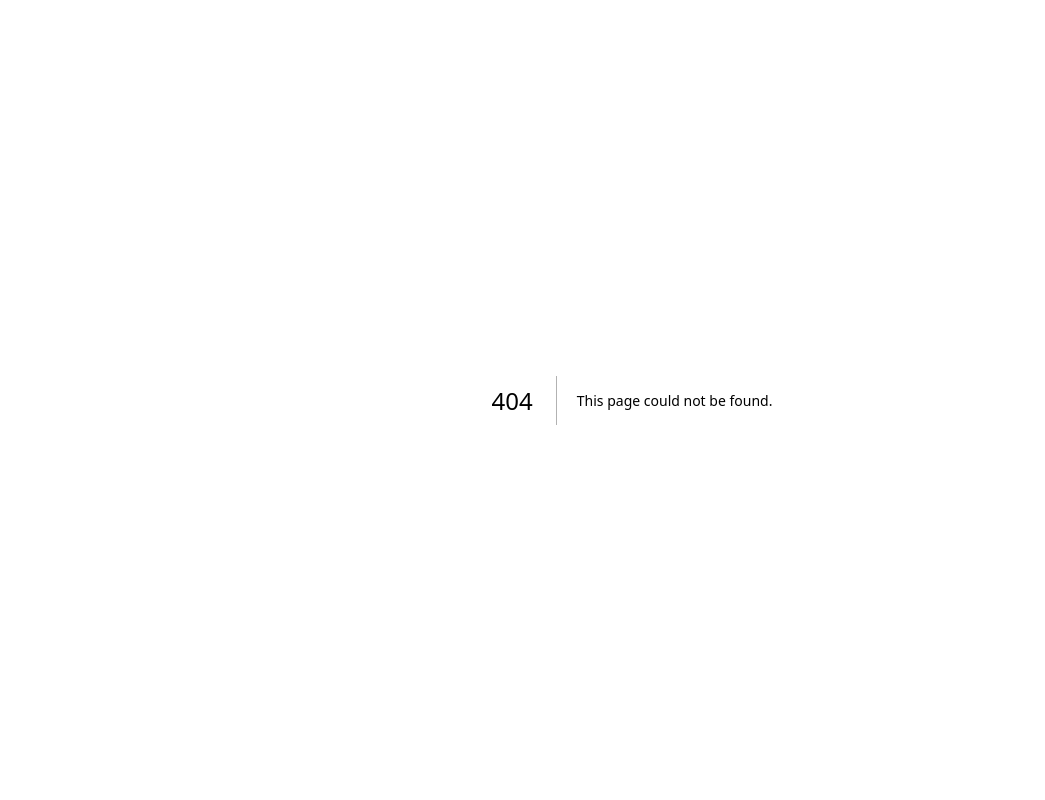
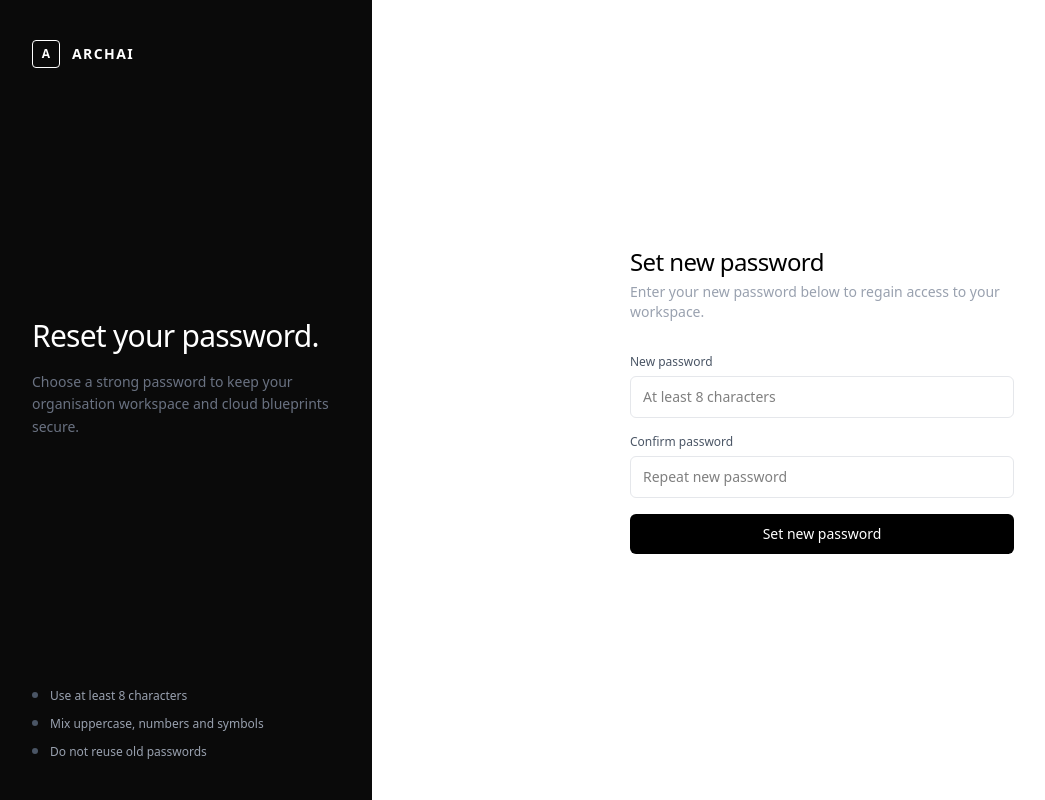
Before and after one commit to sandhyasneha/archai-frontend, a Next.js app: page /auth/reset-password in a window 1280 px wide. Before the commit this address had no page. Shown: the whole page, without its empty margins (8-1053 px from the left). Built offline with nearby package versions, Linux system fonts and the light colour scheme; no server answers.

Commit message:
add forgot password + reset password flow

```diff
--- /dev/null
+++ b/app/auth/reset-password/page.tsx
@@ -0,0 +1,129 @@
+'use client'
+
+import { useState } from 'react'
+import { useRouter } from 'next/navigation'
+import { createClient } from '@/lib/supabase/client'
+
+export default function ResetPasswordPage() {
+  const router = useRouter()
+  const supabase = createClient()
+  const [password, setPassword] = useState('')
+  const [confirm, setConfirm] = useState('')
+  const [loading, setLoading] = useState(false)
+  const [error, setError] = useState('')
+  const [strength, setStrength] = useState(0)
+
+  function checkStrength(value: string) {
+    let score = 0
+    if (value.length >= 8) score++
+    if (/[A-Z]/.test(value)) score++
+    if (/[0-9]/.test(value)) score++
+    if (/[^A-Za-z0-9]/.test(value)) score++
+    setStrength(score)
+  }
+
+  const strengthLabel = ['', 'Weak', 'Fair', 'Good', 'Strong']
+  const strengthColor = ['', '#c0392b', '#b7860b', '#1a7a4a', '#1a7a4a']
+  const strengthWidth = ['0%', '25%', '50%', '75%', '100%']
+
+  async function handleReset(e: React.FormEvent) {
+    e.preventDefault()
+    setError('')
+    if (password.length < 8) { setError('Password must be at least 8 characters.'); return }
+    if (password !== confirm) { setError('Passwords do not match.'); return }
+    setLoading(true)
+    const { error } = await supabase.auth.updateUser({ password })
+    setLoading(false)
+    if (error) setError(error.message)
+    else router.push('/dashboard')
+  }
+
+  return (
+    <div className="flex h-screen w-full">
+      <div className="w-[380px] flex-shrink-0 bg-[#0a0a0a] text-white flex flex-col justify-between p-10">
+        <div className="flex items-center gap-3">
+          <div className="w-7 h-7 border border-white rounded flex items-center justify-center text-xs font-bold">A</div>
+          <span className="text-sm font-semibold tracking-widest uppercase">ArchAI</span>
+        </div>
+        <div>
+          <h1 className="text-3xl font-medium leading-tight tracking-tight mb-4">
+            Reset your password.
+          </h1>
+          <p className="text-sm text-gray-500 leading-relaxed">
+            Choose a strong password to keep your organisation workspace and cloud blueprints secure.
+          </p>
+        </div>
+        <div className="flex flex-col gap-3">
+          {[
+            'Use at least 8 characters',
+            'Mix uppercase, numbers and symbols',
+            'Do not reuse old passwords',
+          ].map((f) => (
+            <div key={f} className="flex items-start gap-3 text-xs text-gray-400">
+              <div className="w-1.5 h-1.5 rounded-full bg-gray-600 mt-1 flex-shrink-0" />
+              {f}
+            </div>
+          ))}
+        </div>
+      </div>
+
+      <div className="flex-1 flex items-center justify-center p-10 bg-white">
+        <div className="w-full max-w-sm">
+          <h2 className="text-2xl font-medium tracking-tight mb-1">Set new password</h2>
+          <p className="text-sm text-gray-400 mb-8">
+            Enter your new password below to regain access to your workspace.
+          </p>
+
+          <form onSubmit={handleReset} className="flex flex-col gap-4">
+            <div>
+              <label className="block text-xs font-medium text-gray-600 mb-1.5">New password</label>
+              <input
+                type="password"
+                value={password}
+                onChange={e => { setPassword(e.target.value); checkStrength(e.target.value) }}
+                placeholder="At least 8 characters"
+                className="w-full px-3 py-2.5 border border-gray-200 rounded-md text-sm outline-none focus:border-black transition-colors"
+              />
+              {password && (
+                <div className="mt-1.5">
+                  <div className="h-0.5 bg-gray-100 rounded overflow-hidden">
+                    <div
+                      className="h-full rounded transition-all duration-300"
+                      style={{ width: strengthWidth[strength], background: strengthColor[strength] }}
+                    />
+                  </div>
+                  <p className="text-xs mt-1" style={{ color: strengthColor[strength] }}>
+                    {strengthLabel[strength]}
+                  </p>
+                </div>
+              )}
+            </div>
+
+            <div>
+              <label className="block text-xs font-medium text-gray-600 mb-1.5">Confirm password</label>
+              <input
+                type="password"
+                value={confirm}
+                onChange={e => setConfirm(e.target.value)}
+                placeholder="Repeat new password"
+                className="w-full px-3 py-2.5 border border-gray-200 rounded-md text-sm outline-none focus:border-black transition-colors"
+              />
+            </div>
+
+            {error && (
+              <p className="text-xs text-red-500 bg-red-50 px-3 py-2 rounded-md">{error}</p>
+            )}
+
+            <button
+              type="submit"
+              disabled={loading}
+              className="w-full py-2.5 bg-black text-white rounded-md text-sm font-medium hover:opacity-85 transition-opacity disabled:opacity-40"
+            >
+              {loading ? 'Updating password...' : 'Set new password'}
+            </button>
+          </form>
+        </div>
+      </div>
+    </div>
+  )
+}
--- a/app/signin/page.tsx
+++ b/app/signin/page.tsx
@@ -16,6 +16,8 @@ export default function SignInPage() {
   const [emailError, setEmailError] = useState('')
   const [formError, setFormError] = useState('')
   const [loading, setLoading] = useState(false)
+  const [resetSent, setResetSent] = useState(false)
+  const [resetLoading, setResetLoading] = useState(false)
 
   function validateEmail(value: string): boolean {
     setEmailError('')
@@ -51,11 +53,33 @@ export default function SignInPage() {
     router.refresh()
   }
 
+
+
+async function handleForgotPassword() {
+  if (!email) {
+    setEmailError('Enter your email address first, then click forgot password.')
+    return
+  }
+  if (isPersonalDomain(email)) {
+    setEmailError('Please use your organisation email address.')
+    return
+  }
+  setResetLoading(true)
+  const { error } = await supabase.auth.resetPasswordForEmail(email, {
+    redirectTo: 'https://arch.nexplan.io/auth/reset-password',
+  })
+  setResetLoading(false)
+  if (error) setFormError(error.message)
+  else setResetSent(true)
+}
+
+
+
   return (
     <div className="flex h-screen w-full">
 
       {/* Left brand panel */}
-      <div className="w-[420px] flex-shrink-0 bg-[#0a0a0a] text-white flex flex-col justify-between p-10">
+      <div className="w-[380px] flex-shrink-0 bg-[#0a0a0a] ... text-white flex flex-col justify-between p-10">
         <div className="flex items-center gap-3">
           <div className="w-7 h-7 border border-white rounded flex items-center justify-center text-xs font-bold">A</div>
           <span className="text-sm font-semibold tracking-widest uppercase">ArchAI</span>
@@ -137,12 +161,14 @@ export default function SignInPage() {
               </div>
             </div>
 
-            {/* Forgot password */}
-            <div className="text-right -mt-2">
-              <span className="text-xs text-gray-400 cursor-pointer hover:text-black">
-                Forgot password?
-              </span>
-            </div>
+            <span
+  className="text-xs text-gray-400 cursor-pointer hover:text-black"
+  onClick={handleForgotPassword}
+>
+  {resetSent ? 'Reset link sent — check your email' : 'Forgot password?'}
+</span>
+
+
 
             {/* Form error */}
             {formError && (
--- a/lib/supabase/middleware.ts
+++ b/lib/supabase/middleware.ts
@@ -32,11 +32,12 @@ export async function updateSession(request: NextRequest) {
 
 if (
   !user &&
-  !request.nextUrl.pathname.startsWith('/signin') &&
+
+!request.nextUrl.pathname.startsWith('/signin') &&
   !request.nextUrl.pathname.startsWith('/register') &&
   !request.nextUrl.pathname.startsWith('/verify') &&
-  !request.nextUrl.pathname.startsWith('/auth/callback')
-) {
+  !request.nextUrl.pathname.startsWith('/auth/callback') &&
+  !request.nextUrl.pathname.startsWith('/auth/reset-password')) {
   const url = request.nextUrl.clone()
   url.pathname = '/signin'
   return NextResponse.redirect(url)
```
Also changed, not shown: app/auth/reset-password/New Text Document.txt (added).
